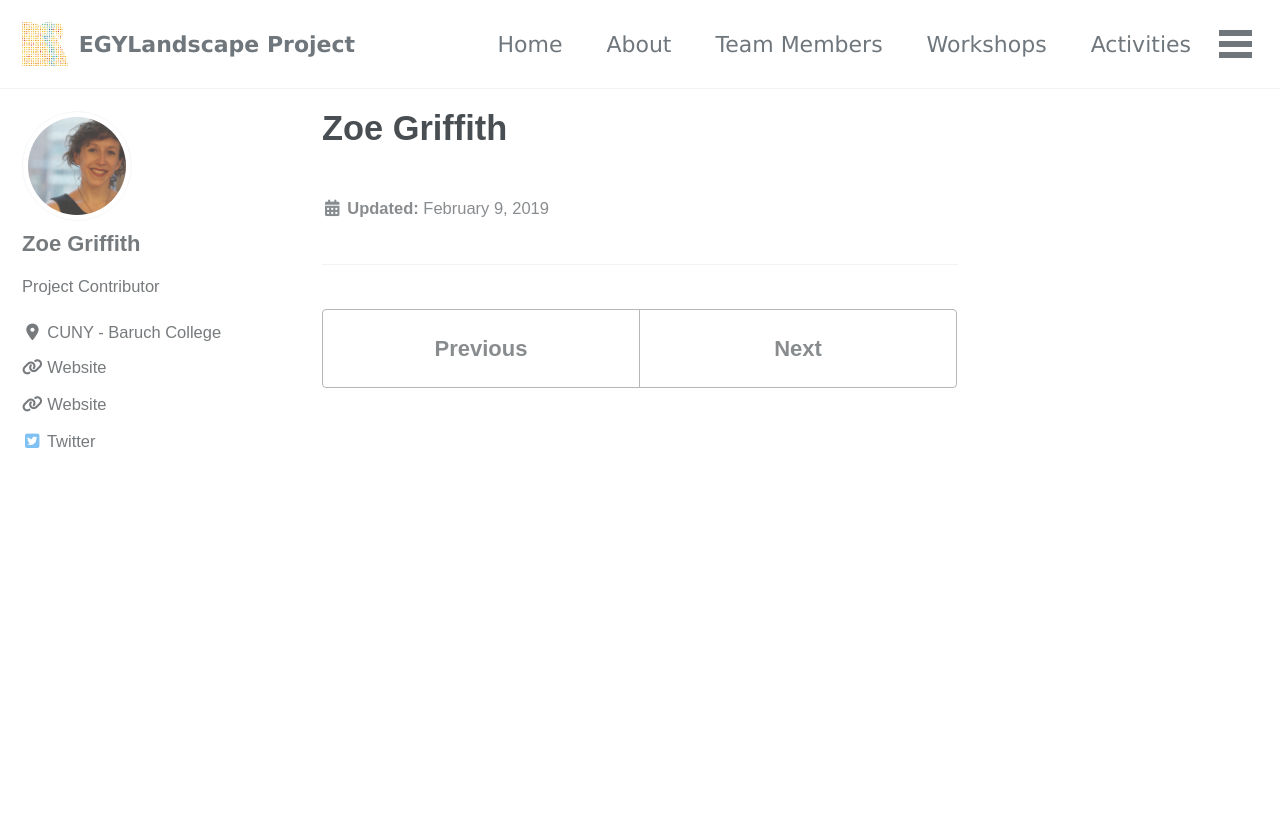
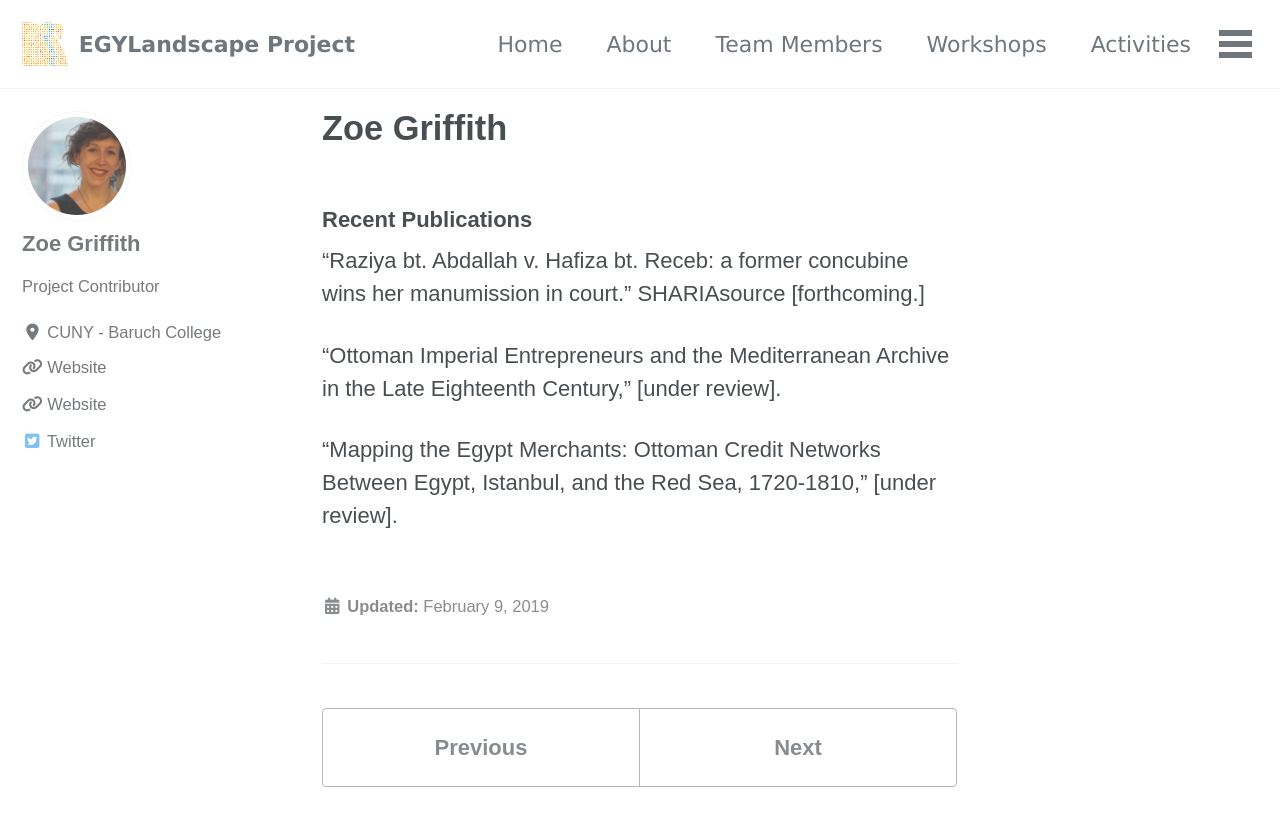
Before and after one commit to mhshaaban/egylandscapeproject.github.io, a Jekyll site: the page built from _members/ZoeGriffith.md, in a window 1280 px wide and 900 px high. Shown: the top 826 px of the window. Built offline with Jekyll 4.4.1, drawn with Linux system fonts in a browser that asks for light colours; cached includes are drawn as plain includes; nearby versions of some CDN libraries; some web fonts are replaced.

Commit message:
Update ZoeGriffith.md

```diff
--- a/_members/ZoeGriffith.md
+++ b/_members/ZoeGriffith.md
@@ -10,3 +10,11 @@ toc: false
 toc_sticky: false
 layout: single
 ---
+
+### Recent Publications
+
+"Raziya bt. Abdallah v. Hafiza bt. Receb: a former concubine wins her manumission in court." SHARIAsource [forthcoming.]
+
+"Ottoman Imperial Entrepreneurs and the Mediterranean Archive in the Late Eighteenth Century," [under review].
+
+"Mapping the Egypt Merchants: Ottoman Credit Networks Between Egypt, Istanbul, and the Red Sea, 1720-1810," [under review].
```
